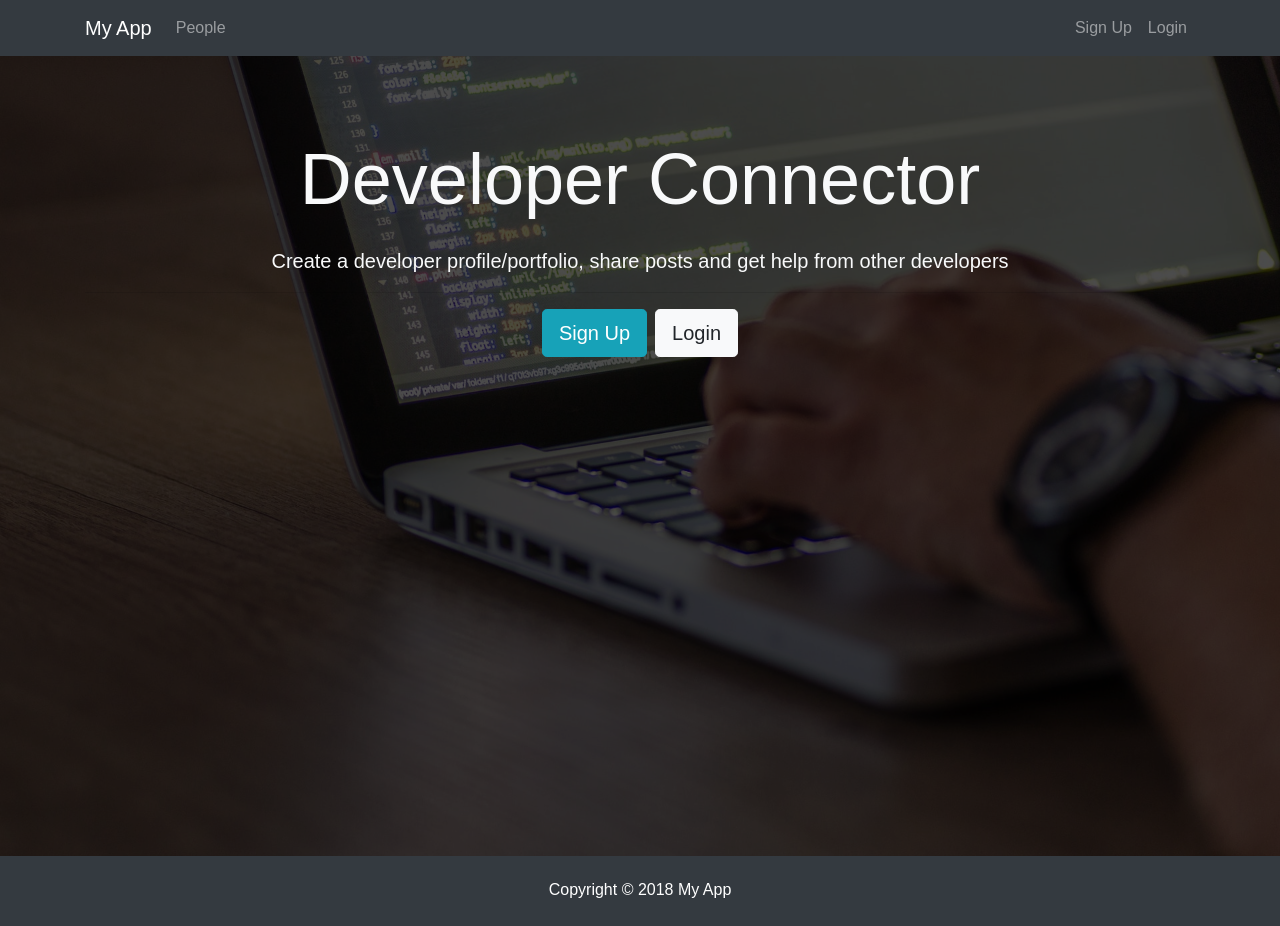
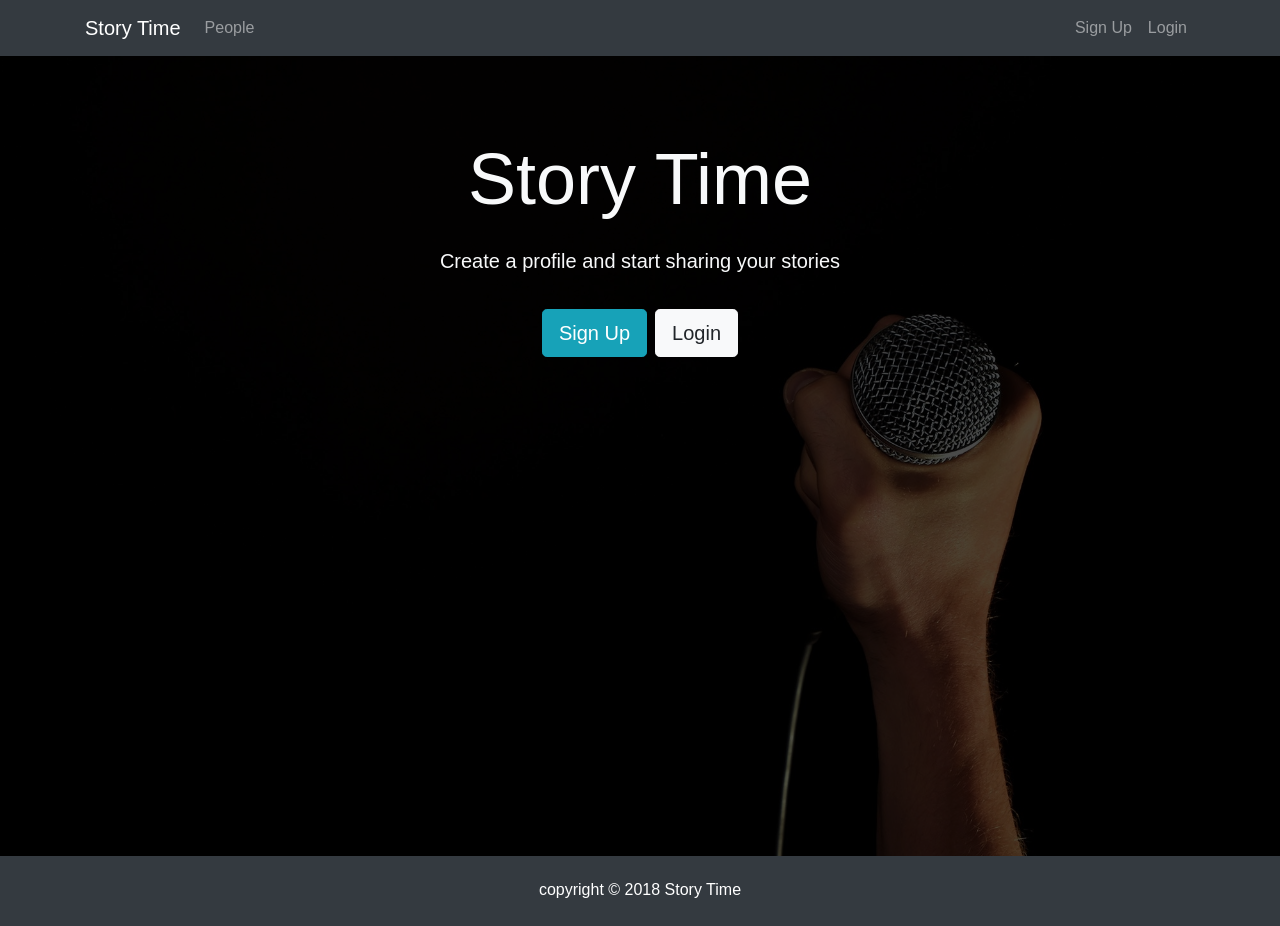
Before and after one commit to mikegg89/My_App, a React (Create React App) app in the folder client/: page / in a window 1280 px wide. Built offline with nearby package versions, Linux system fonts and the light colour scheme.

Commit message:
new Branding

```diff
--- a/client/public/index.html
+++ b/client/public/index.html
@@ -10,7 +10,7 @@
     <link rel="stylesheet" href="https://stackpath.bootstrapcdn.com/bootstrap/4.1.3/css/bootstrap.min.css" integrity="sha384-MCw98/SFnGE8fJT3GXwEOngsV7Zt27NXFoaoApmYm81iuXoPkFOJwJ8ERdknLPMO" crossorigin="anonymous">
     <link rel="stylesheet" href="https://use.fontawesome.com/releases/v5.3.1/css/all.css" integrity="sha384-mzrmE5qonljUremFsqc01SB46JvROS7bZs3IO2EmfFsd15uHvIt+Y8vEf7N7fWAU" crossorigin="anonymous">
 
-    <title>My App</title>
+    <title>Story Time</title>
   </head>
   <body>
     <noscript>
--- a/client/src/App.css
+++ b/client/src/App.css
@@ -12,7 +12,7 @@
 
  .landing {
    position: relative;
-   background: url('./img/showcase.jpg') no-repeat;
+   background: url('./img/story-time.jpg') no-repeat;
    background-size: cover;
    background-position: center;
    height: 100vh;
--- a/client/src/components/auth/login/login.jsx
+++ b/client/src/components/auth/login/login.jsx
@@ -60,7 +60,7 @@ class Login extends Component {
           <div className="row">
             <div className="col-md-8 m-auto">
               <h1 className="display-4 text-center">Log In</h1>
-              <p className="lead text-center">Sign in to your DevConnector account</p>
+              <p className="lead text-center">Sign in to your Story Time account</p>
               <form onSubmit={this.onSubmit}>
                 <div className="form-group">
                   <input
--- a/client/src/components/auth/register/register.jsx
+++ b/client/src/components/auth/register/register.jsx
@@ -66,7 +66,7 @@ class Register extends Component {
           <div className="row">
             <div className="col-md-8 m-auto">
               <h1 className="display-4 text-center">Sign Up</h1>
-              <p className="lead text-center">Create your DevConnector account</p>
+              <p className="lead text-center">Create your Story Time account</p>
               <form noValidate onSubmit={this.onSubmit}>
                 <div className="form-group">
                   <div className="form-group">
--- a/client/src/components/layout/footer/footer.jsx
+++ b/client/src/components/layout/footer/footer.jsx
@@ -3,7 +3,7 @@ import React from 'react';
 export default () => {
   return (
     <footer className="bg-dark text-white mt-5 p-4 text-center">
-      Copyright &copy; {new Date().getFullYear()} My App
+      copyright &copy; {new Date().getFullYear()} Story Time
     </footer>
   );
 }
--- a/client/src/components/layout/landing/landing.jsx
+++ b/client/src/components/layout/landing/landing.jsx
@@ -18,9 +18,9 @@ class Landing extends Component {
           <div className="container">
             <div className="row">
               <div className="col-md-12 text-center">
-                <h1 className="display-3 mb-4">Developer Connector
+                <h1 className="display-3 mb-4">Story Time
                 </h1>
-                <p className="lead"> Create a developer profile/portfolio, share posts and get help from other developers</p>
+                <p className="lead">Create a profile and start sharing your stories</p>
                 <hr />
                 <Link to="/register" className="btn btn-lg btn-info mr-2">Sign Up</Link>
                 <Link to="/login" className="btn btn-lg btn-light">Login</Link>
--- a/client/src/components/layout/navBar/navBar.jsx
+++ b/client/src/components/layout/navBar/navBar.jsx
@@ -48,7 +48,7 @@ class NavBar extends Component {
     return (
       <nav className="navbar navbar-expand-sm navbar-dark bg-dark mb-4">
         <div className="container">
-          <Link className="navbar-brand" to="/">My App</Link>
+          <Link className="navbar-brand" to="/">Story Time</Link>
           <button className="navbar-toggler" type="button" data-toggle="collapse" data-target="#mobile-nav">
             <span className="navbar-toggler-icon"></span>
           </button>
```
Also changed, not shown: client/src/img/story-time.jpg (added), 1 other file (tests, documents, lock files or other folders).
